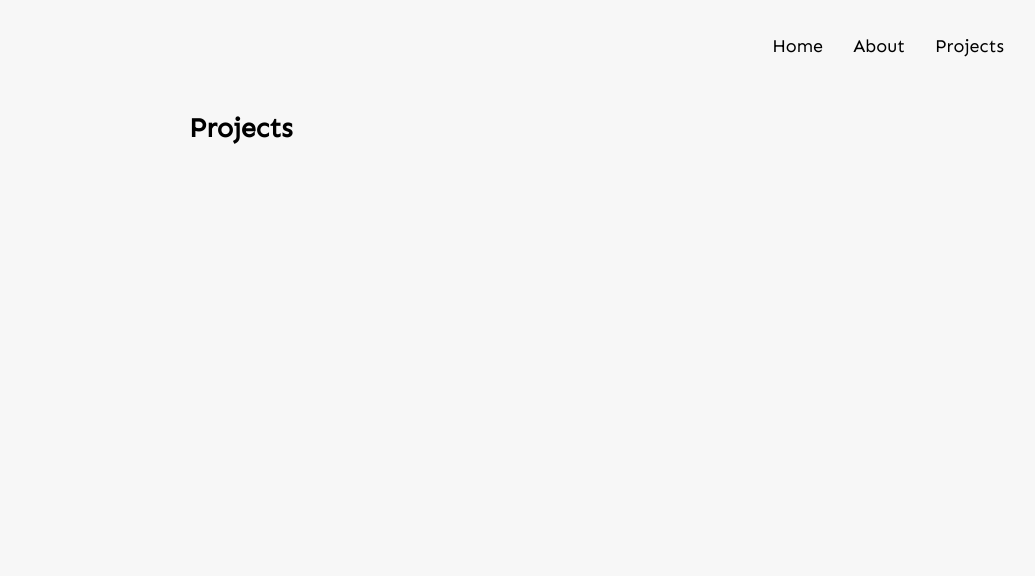
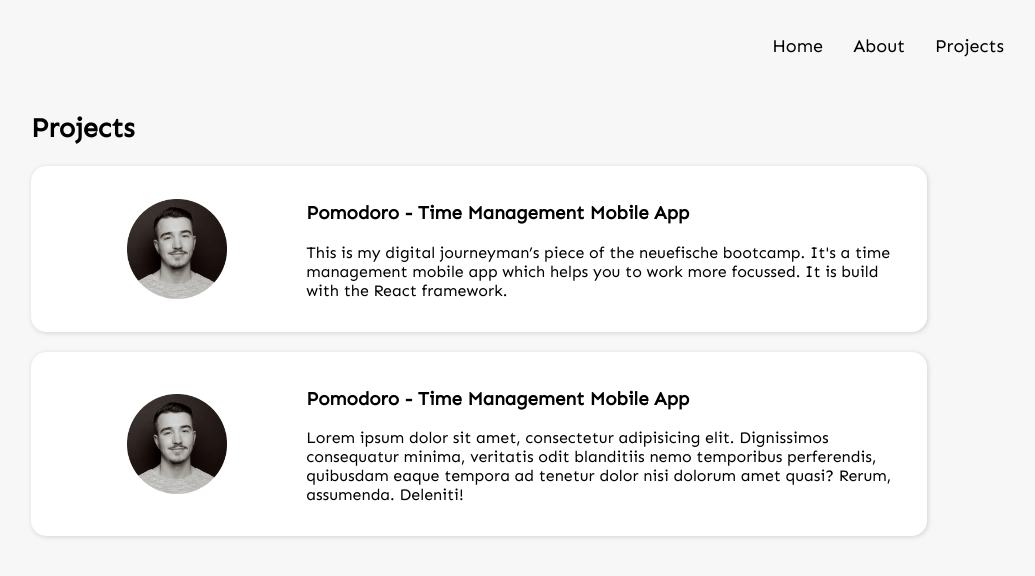
Before and after one commit to timodilg/personal-website, a React (Create React App) app: page /projects in a window 1280 px wide. Shown: the top 576 px of the page, without its empty margins (161-1196 px from the left). Built offline with nearby package versions, Linux system fonts and the light colour scheme.

Commit message:
Add project card

```diff
--- a/src/pages/About.js
+++ b/src/pages/About.js
@@ -9,11 +9,13 @@ export default function About() {
         My name is Timo, 28 years old and I just finished the coding bootcamp
         neuefische. My digital journeyman’s piece is a time management mobile
         app which helps you to work more focussed. It is build with the React
-        framework. Here you can see it live.
+        framework.{' '}
+        <a href="https://pomodoro-23add.firebaseapp.com/todo">Here</a> you can
+        see it live.
       </p>
       <p>
-        During the neuefische bootcamp I learned a lot about the following
-        technologies and tools:
+        During the <a href="https://www.neuefische.de/">neuefische</a> bootcamp
+        I learned a lot about the following technologies and tools:
       </p>
       <p>
         JavaScript ES2020, React latest, HTML5, CSS3, Bootstrap, Storybook,
@@ -29,6 +31,6 @@ export default function About() {
 }
 
 const AboutStyled = styled.div`
-  margin: 40px 350px;
+  margin: 40px 15%;
   font-size: 18px;
 `
--- a/src/pages/Projects.js
+++ b/src/pages/Projects.js
@@ -1,15 +1,77 @@
 import React from 'react'
 import styled from 'styled-components/macro'
+import profilePicture from '../images/timo-profile-700px.png'
 
 export default function Projects() {
   return (
     <ProjectsStyled>
       <h2>Projects</h2>
+
+      <a href="https://pomodoro-23add.firebaseapp.com/todo">
+        <ProjectCard>
+          <img src={profilePicture} alt="ich" />
+          <div>
+            <h3>Pomodoro - Time Management Mobile App</h3>
+            <p>
+              This is my digital journeyman’s piece of the neuefische bootcamp.
+              It's a time management mobile app which helps you to work more
+              focussed. It is build with the React framework.
+            </p>
+          </div>
+        </ProjectCard>
+      </a>
+
+      <ProjectCard>
+        <img src={profilePicture} alt="ich" />
+        <div>
+          <h3>Pomodoro - Time Management Mobile App</h3>
+          <p>
+            Lorem ipsum dolor sit amet, consectetur adipisicing elit.
+            Dignissimos consequatur minima, veritatis odit blanditiis nemo
+            temporibus perferendis, quibusdam eaque tempora ad tenetur dolor
+            nisi dolorum amet quasi? Rerum, assumenda. Deleniti!
+          </p>
+        </div>
+      </ProjectCard>
     </ProjectsStyled>
   )
 }
 
 const ProjectsStyled = styled.div`
-  margin: 40px 350px;
+  margin: 40px 15%;
   font-size: 18px;
+
+  a {
+    text-decoration: none;
+    color: black;
+  }
 `
+
+const ProjectCard = styled.div`
+  border: 1px solid white;
+  box-shadow: 1px 1px 5px lightgray;
+  border-radius: 15px;
+  display: grid;
+  grid-template-columns: 30% 70%;
+  justify-items: center;
+  align-items: center;
+  min-width: 200px;
+  padding: 15px;
+  font-size: 16px;
+  background: white;
+  margin-top: 20px;
+  transition: all 0.2s ease-in-out;
+
+  @media (max-width: 600px) {
+    display: grid;
+    grid-template-columns: 100%;
+  }
+
+  :hover {
+    transform: scale(1.01);
+  }
+
+  img {
+    width: 100px;
+  }
+`
```
